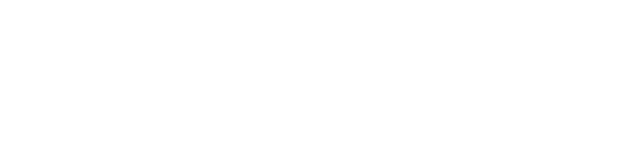
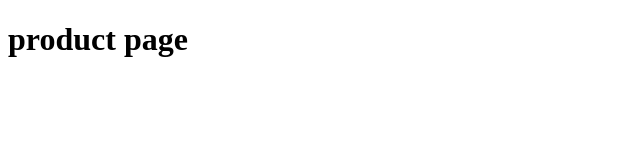
Before and after one commit to ajoydey99/GitMate, a plain HTML site: page product.html in a window 1280 px wide. Shown: the whole page, without its empty margins (0-640 px from the left). Drawn offline with Linux system fonts and the light colour scheme.

Commit message:
f2 commit

```diff
--- a/product.html
+++ b/product.html
@@ -5,5 +5,7 @@
     <meta name="viewport" content="width=device-width, initial-scale=1.0" />
     <title>Product</title>
   </head>
-  <body></body>
+  <body>
+    <h1>product page</h1>
+  </body>
 </html>
```
